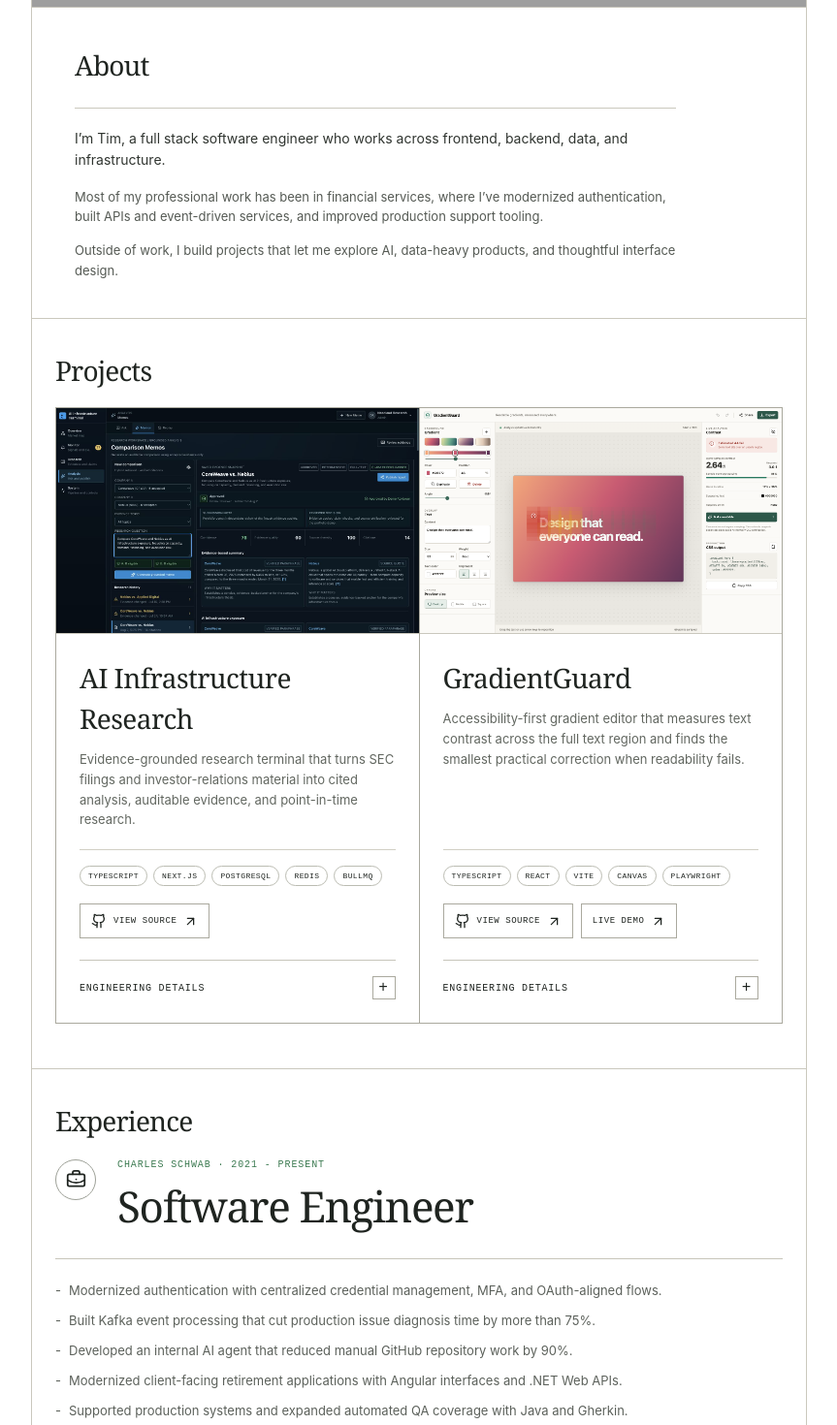
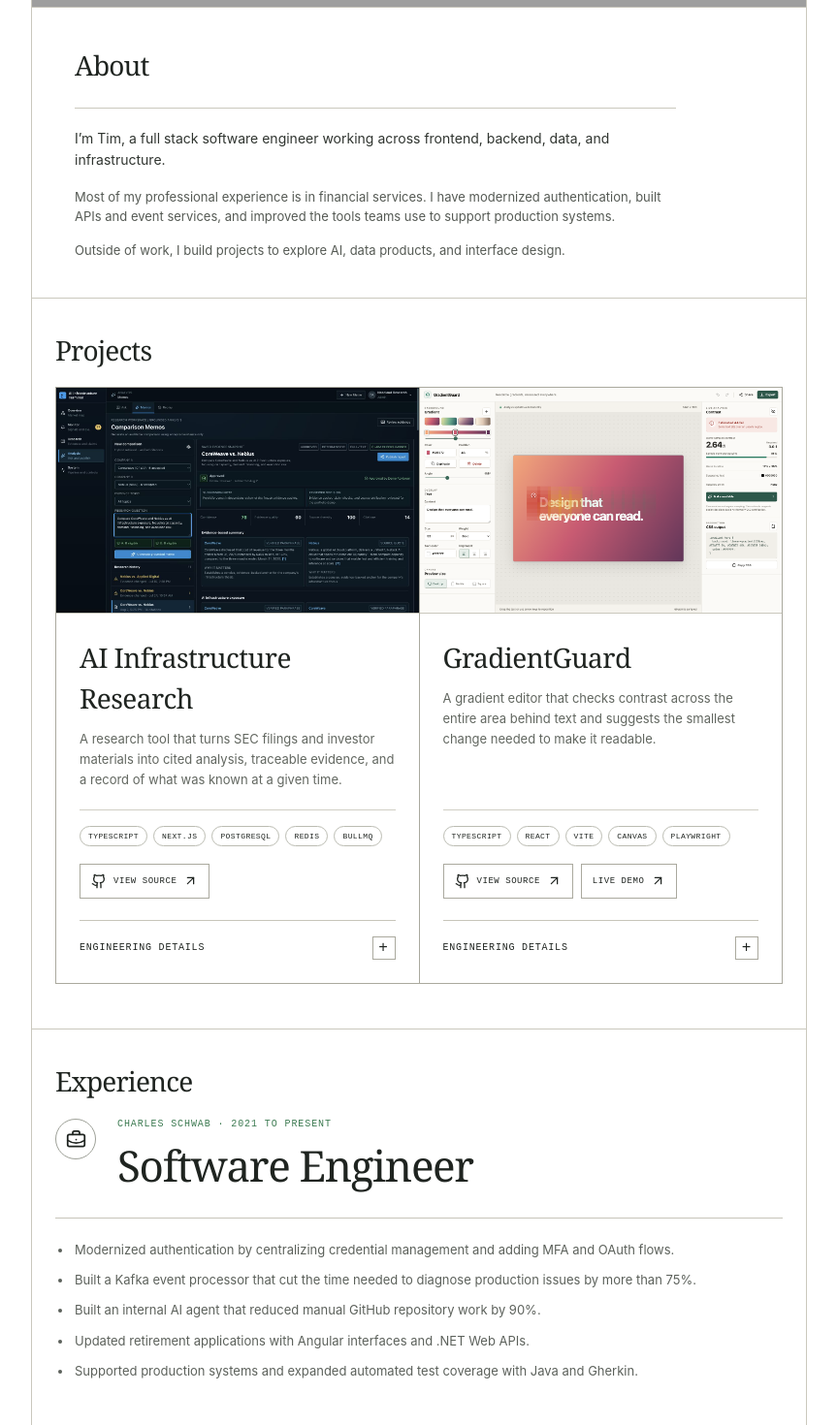
Before and after one commit to timwong101/my-portfolio, a React (Vite) app: page / in a window 1280 px wide. Shown: the part 320-1790 px from the top of the page at 97% size, without its empty margins (208-1071 px from the left). Built offline with nearby package versions, Linux system fonts and the light colour scheme; grey boxes are pictures that could not be loaded.

Commit message:
Rewrite portfolio copy

```diff
--- a/src/App.tsx
+++ b/src/App.tsx
@@ -12,7 +12,7 @@ const projects = [
   {
     title: 'AI Infrastructure Research',
     description:
-      'Evidence-grounded research terminal that turns SEC filings and investor-relations material into cited analysis, auditable evidence, and point-in-time research.',
+      'A research tool that turns SEC filings and investor materials into cited analysis, traceable evidence, and a record of what was known at a given time.',
     tags: ['TypeScript', 'Next.js', 'PostgreSQL', 'Redis', 'BullMQ'],
     url: 'https://github.com/timwong101/ai-infra-terminal',
     liveUrl: null,
@@ -22,64 +22,64 @@ const projects = [
       {
         title: 'Problem',
         description:
-          'AI infrastructure research is scattered across SEC filings and investor-relations material. Generic chat tools can summarize it, but rarely prove which evidence supports each claim or what was knowable at a selected point in time.',
+          'Research on AI infrastructure is spread across SEC filings and investor materials. General chat tools can summarize those sources, but they often make it difficult to trace a claim back to the evidence or understand what was known at a specific time.',
       },
       {
         title: 'Architecture',
         description:
-          'A modular TypeScript monolith keeps deployment practical while separating ingestion, retrieval, verification, and replay. PostgreSQL stores research and operations data, Redis and BullMQ run durable jobs, and S3-compatible storage preserves checksum-addressed source artifacts.',
+          'I kept the system as a modular TypeScript application so it would be straightforward to deploy and maintain. PostgreSQL stores research and job data, Redis and BullMQ handle background work, and S3 compatible storage keeps the original source files by checksum.',
       },
       {
         title: 'Grounding controls',
         description:
-          'Retrieval is limited to analyst-accepted evidence above a quality floor. Citations are company-scoped, unsupported claims are removed, exact evidence packets are frozen, and evidence changes mark affected research stale.',
+          'The system only uses evidence that has passed review and meets a quality threshold. Citations are limited to the correct company, unsupported claims are removed, and saved research is marked stale when its evidence changes.',
       },
       {
         title: 'Quality gates',
         description:
-          'Real SEC and IR documents form parser benchmarks with controlled promotion thresholds. Node and Playwright tests, versioned regression cases, numeric-fidelity checks, contradiction detection, and temporal-leakage diagnostics keep failures reviewable.',
+          'Real SEC filings and investor documents serve as parser benchmarks. Node and Playwright tests cover regressions, numeric accuracy, contradictions, and information that falls outside the selected time period.',
       },
       {
         title: 'Tradeoffs',
         description:
-          'Interactive work uses BullMQ for retry and restart durability. Scheduled GitHub Actions run the bounded stage graph directly, avoiding a queue topology that would add complexity without recovery across short-lived runners.',
+          'Interactive jobs run through BullMQ so they can be retried after a failure. Scheduled GitHub Actions run the same workflow directly because adding a queue to a temporary runner would add complexity without improving recovery.',
       },
     ],
   },
   {
     title: 'GradientGuard',
     description:
-      'Accessibility-first gradient editor that measures text contrast across the full text region and finds the smallest practical correction when readability fails.',
+      'A gradient editor that checks contrast across the entire area behind text and suggests the smallest change needed to make it readable.',
     tags: ['TypeScript', 'React', 'Vite', 'Canvas', 'Playwright'],
     url: 'https://github.com/timwong101/GradientGuard',
     liveUrl: 'https://gradient-guard.vercel.app/',
     image: '/gradientguard-preview.png',
-    imageAlt: 'GradientGuard desktop contrast-analysis workbench',
+    imageAlt: 'GradientGuard desktop contrast analysis workbench',
     caseStudy: [
       {
         title: 'Problem',
         description:
-          'Solid-color and midpoint-only contrast checks can miss small regions of a gradient where text becomes unreadable. GradientGuard evaluates the complete rectangular area behind the preview text.',
+          'Most contrast tools compare two solid colors or check one point in a gradient. That can miss a small area behind the text where contrast fails, so GradientGuard checks the full rectangular text area.',
       },
       {
         title: 'Contrast analysis',
         description:
-          'A device-pixel-ratio-aware canvas renders the gradient and samples pixels beneath the DOM text rectangle. The contrast engine reports the worst ratio, its location, passing coverage, and an estimated WCAG 2.2 AA result.',
+          'The gradient is rendered to a canvas that accounts for device pixel ratio. The app samples pixels beneath the text and reports the lowest contrast ratio, where it occurs, how much of the area passes, and the estimated WCAG 2.2 AA result.',
       },
       {
         title: 'Architecture',
         description:
-          'React useReducer manages editor state and bounded undo history, while pure modules isolate color math, gradient interpolation, contrast thresholds, fix optimization, and versioned URL serialization.',
+          'React useReducer manages editor state and undo history. Separate modules handle color math, gradient interpolation, contrast thresholds, correction logic, and URL sharing.',
       },
       {
         title: 'Correction strategy',
         description:
-          'The optimizer checks black and white text first, then uses deterministic binary search to find the minimum contrasting scrim opacity needed for every sampled point to pass.',
+          'The app checks black and white text first. If neither passes everywhere, it uses a binary search to find the lowest scrim opacity that makes every sampled point pass.',
       },
       {
         title: 'Quality gates',
         description:
-          'Unit tests cover luminance, contrast ratios, thresholds, interpolation, scrim search, URL validation, and history. Playwright verifies the full edit, detect, correct, and export workflow.',
+          'Unit tests cover luminance, contrast ratios, text size thresholds, gradient interpolation, correction logic, URL validation, and undo history. Playwright tests the complete flow from editing a gradient through exporting the result.',
       },
     ],
   },
@@ -113,11 +113,11 @@ const techStack = [
 ];
 
 const experienceHighlights = [
-  'Modernized authentication with centralized credential management, MFA, and OAuth-aligned flows.',
-  'Built Kafka event processing that cut production issue diagnosis time by more than 75%.',
-  'Developed an internal AI agent that reduced manual GitHub repository work by 90%.',
-  'Modernized client-facing retirement applications with Angular interfaces and .NET Web APIs.',
-  'Supported production systems and expanded automated QA coverage with Java and Gherkin.',
+  'Modernized authentication by centralizing credential management and adding MFA and OAuth flows.',
+  'Built a Kafka event processor that cut the time needed to diagnose production issues by more than 75%.',
+  'Built an internal AI agent that reduced manual GitHub repository work by 90%.',
+  'Updated retirement applications with Angular interfaces and .NET Web APIs.',
+  'Supported production systems and expanded automated test coverage with Java and Gherkin.',
 ];
 
 function App() {
@@ -142,7 +142,7 @@ function App() {
         <figure className="hero-banner">
           <img
             src="/abstract-portrait.png"
-            alt="Abstract black-and-white portrait"
+            alt="Abstract black and white portrait"
             width="1586"
             height="992"
             fetchPriority="high"
@@ -155,18 +155,18 @@ function App() {
           </div>
           <div className="about-copy">
             <p className="about-intro">
-              I’m Tim, a full stack software engineer who works across frontend, backend, data, and
+              I’m Tim, a full stack software engineer working across frontend, backend, data, and
               infrastructure.
             </p>
             <div>
               <p>
-                Most of my professional work has been in financial services, where I’ve
-                modernized authentication, built APIs and event-driven services, and improved
-                production support tooling.
+                Most of my professional experience is in financial services. I have modernized
+                authentication, built APIs and event services, and improved the tools teams use to
+                support production systems.
               </p>
               <p>
-                Outside of work, I build projects that let me explore AI, data-heavy products,
-                and thoughtful interface design.
+                Outside of work, I build projects to explore AI, data products, and interface
+                design.
               </p>
             </div>
           </div>
@@ -244,7 +244,7 @@ function App() {
             <div className="experience-heading">
               <div className="experience-icon"><BriefcaseBusiness size={21} /></div>
               <div>
-                <p className="meta">Charles Schwab · 2021 - Present</p>
+                <p className="meta">Charles Schwab · 2021 to Present</p>
                 <h3 className="experience-role">Software Engineer</h3>
               </div>
             </div>
@@ -272,7 +272,7 @@ function App() {
           <h2 className="section-title" id="contact-title">Still here?</h2>
           <div className="contact-bottom">
             <p>
-              You might be interested in building, collaborating, or just chatting.
+              If you have a project in mind or just want to talk shop, send me a note.
             </p>
             <a className="contact-cta" href="mailto:timwong101@gmail.com">
               Let’s talk <ArrowUpRight size={18} />
--- a/src/index.css
+++ b/src/index.css
@@ -72,10 +72,9 @@ h2 { margin: 0; font-family: Georgia, serif; font-size: 28px; font-weight: 400;
 .experience-icon { display: grid; place-items: center; width: 42px; height: 42px; border: 1px solid #9ea198; border-radius: 50%; }
 .meta { margin: 0 0 15px; color: #3d7b52; font: 10px ui-monospace, monospace; text-transform: uppercase; letter-spacing: .09em; }
 .experience-role { margin: 0; font-family: Georgia, serif; font-size: clamp(30px, 3.6vw, 44px); font-weight: 400; line-height: 1.04; letter-spacing: -.03em; }
-.experience-highlights { list-style: none; margin: 0; padding: 22px 0 0; border-top: 1px solid #c7c5ba; color: #5c615b; font-size: 13px; line-height: 1.55; }
-.experience-highlights li { position: relative; padding-left: 14px; }
+.experience-highlights { list-style: disc; margin: 0; padding: 22px 0 0 18px; border-top: 1px solid #c7c5ba; color: #5c615b; font-size: 13px; line-height: 1.55; }
+.experience-highlights li { padding-left: 2px; }
 .experience-highlights li + li { margin-top: 11px; }
-.experience-highlights li::before { content: '-'; position: absolute; left: 0; }
 
 .stack-section { padding: 38px 24px 46px; }
 .stack-heading { margin-bottom: 22px; }
```
Also changed, not shown: index.html (+6 -6 lines).
